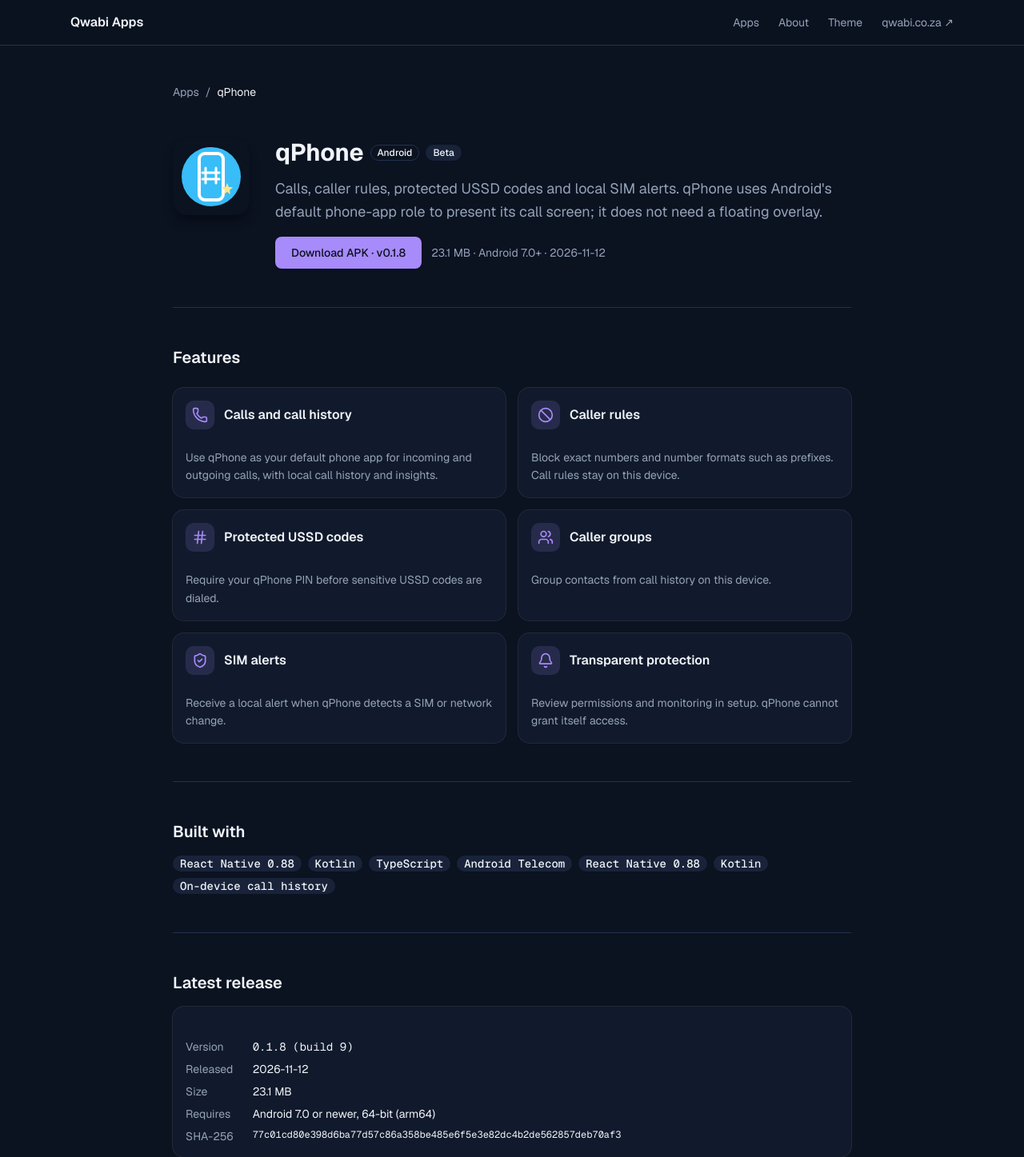
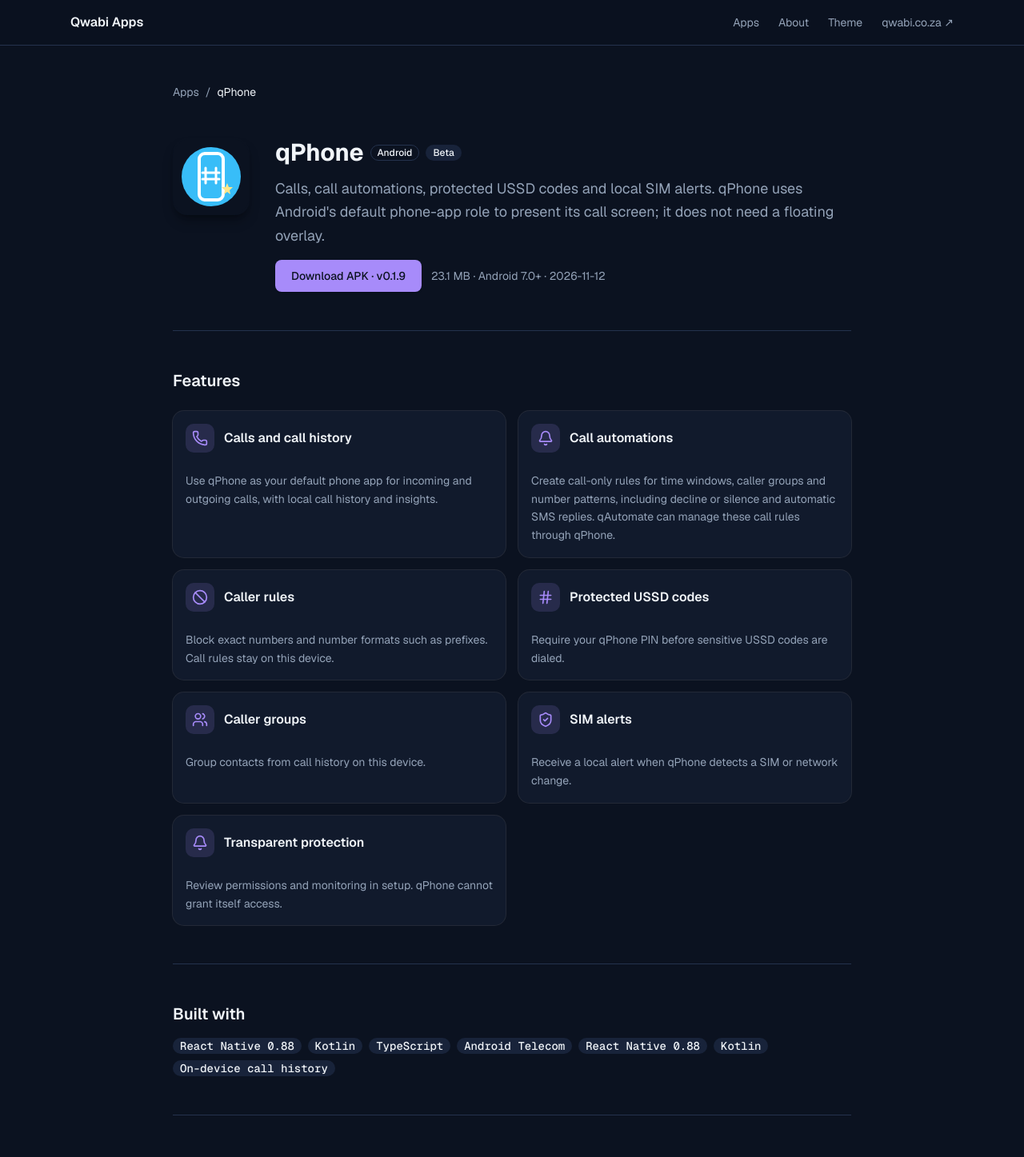
Before and after one commit to qwabieng/apps-qwabi, a Next.js app: page /apps/ussdguard in a window 1280 px wide. Shown: the top 1447 px of the page at 80% size. Built offline with nearby package versions, Linux system fonts and the light colour scheme.

Commit message:
feat(hub): publish qPhone call automations release

```diff
--- a/app/apps/ussdguard/page.tsx
+++ b/app/apps/ussdguard/page.tsx
@@ -14,6 +14,7 @@ export const metadata: Metadata = {
 
 const features = [
   { icon: Phone, title: 'Calls and call history', body: 'Use qPhone as your default phone app for incoming and outgoing calls, with local call history and insights.' },
+  { icon: Bell, title: 'Call automations', body: 'Create call-only rules for time windows, caller groups and number patterns, including decline or silence and automatic SMS replies. qAutomate can manage these call rules through qPhone.' },
   { icon: Ban, title: 'Caller rules', body: 'Block exact numbers and number formats such as prefixes. Call rules stay on this device.' },
   { icon: Hash, title: 'Protected USSD codes', body: 'Require your qPhone PIN before sensitive USSD codes are dialed.' },
   { icon: Users, title: 'Caller groups', body: 'Group contacts from call history on this device.' },
@@ -53,7 +54,7 @@ export default function qPhonePage() {
             <Badge variant="secondary">Beta</Badge>
           </div>
           <p className="text-lg text-muted-foreground leading-relaxed">
-            Calls, caller rules, protected USSD codes and local SIM alerts. qPhone uses Android&apos;s
+            Calls, call automations, protected USSD codes and local SIM alerts. qPhone uses Android&apos;s
             default phone-app role to present its call screen; it does not need a floating overlay.
           </p>
           <div className="flex flex-wrap items-center gap-3 pt-1">
--- a/src/lib/release.ts
+++ b/src/lib/release.ts
@@ -1,12 +1,12 @@
 // Written by UssdGuard/scripts/release-apk.sh. Rollback = revert this entry.
 export const ussdguardRelease = {
-  version: '0.1.8',
-  versionCode: 9,
+  version: '0.1.9',
+  versionCode: 10,
   releasedOn: '2026-11-12',
-  fileName: 'ussdguard-0.1.8.apk',
+  fileName: 'ussdguard-0.1.9.apk',
   sizeMb: 23.1,
-  sha256: '77c01cd80e398d6ba77d57c86a358be485e6f5e3e82dc4b2de562857deb70af3',
-  url: 'https://qaacgbjsedgvbjghaokn.supabase.co/storage/v1/object/public/downloads/ussdguard-0.1.8.apk',
+  sha256: '2cfb25e5f34845557e3f470f196240db494869d45706a7b3b9c799940c9139f1',
+  url: 'https://qaacgbjsedgvbjghaokn.supabase.co/storage/v1/object/public/downloads/ussdguard-0.1.9.apk',
   minAndroid: '7.0',
 };
 
```
